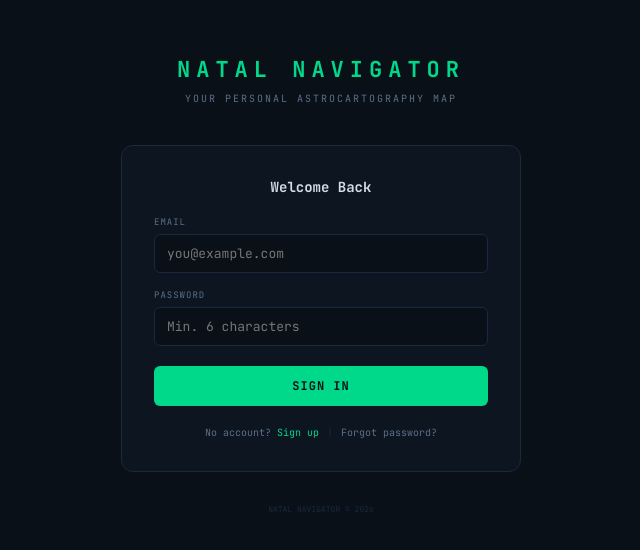
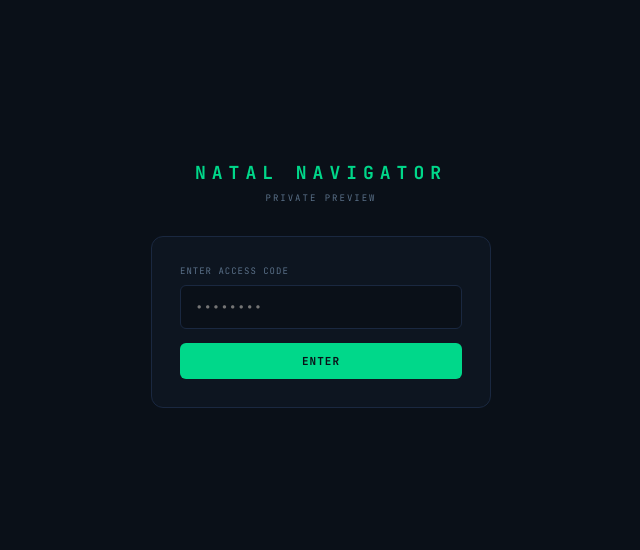
Before and after one commit to Prometheus1717/Firma-designs, a React (Vite) app in the folder astrocartography/: page / in a window 1280 px wide. Before the commit this address led to /auth. Shown: the part 116-666 px from the top of the page, without its empty margins (319-959 px from the left). Built offline with nearby package versions, Linux system fonts and the light colour scheme.

Commit message:
Add password gate — site is private until ready
Visitors must enter access code 'ThriveMap' before seeing
anything. Uses sessionStorage so it persists per browser tab.

https://claude.ai/code/session_01PzAffEsW6hRjdxPk8STWAH

```diff
--- a/astrocartography/src/App.jsx
+++ b/astrocartography/src/App.jsx
@@ -1,3 +1,4 @@
+import { useState } from 'react';
 import { BrowserRouter, Routes, Route, Navigate } from 'react-router-dom';
 import { AuthProvider, useAuth } from './hooks/useAuth';
 import AuthPage from './pages/AuthPage';
@@ -5,6 +6,43 @@ import BirthDataPage from './pages/BirthDataPage';
 import Dashboard from './pages/Dashboard';
 
 const F = { fontFamily: 'JetBrains Mono, monospace' };
+const SITE_PASSWORD = 'ThriveMap';
+
+function GateScreen({ onUnlock }) {
+  const [pw, setPw] = useState('');
+  const [err, setErr] = useState(false);
+  function handleSubmit(e) {
+    e.preventDefault();
+    if (pw === SITE_PASSWORD) {
+      sessionStorage.setItem('nn_access', '1');
+      onUnlock();
+    } else {
+      setErr(true);
+      setTimeout(() => setErr(false), 1500);
+    }
+  }
+  return (
+    <div style={{ minHeight: '100vh', background: '#0A1018', display: 'flex', flexDirection: 'column', alignItems: 'center', justifyContent: 'center', padding: 20 }}>
+      <div style={{ ...F, fontSize: 18, fontWeight: 700, color: '#00D88A', letterSpacing: 6, marginBottom: 8 }}>NATAL NAVIGATOR</div>
+      <div style={{ ...F, fontSize: 9, color: '#5A7088', letterSpacing: 2, marginBottom: 32 }}>PRIVATE PREVIEW</div>
+      <form onSubmit={handleSubmit} style={{ width: '100%', maxWidth: 340, background: '#0D1520', border: '1px solid #1A2840', borderRadius: 12, padding: 28 }}>
+        <label style={{ ...F, fontSize: 9, color: '#5A7088', letterSpacing: 1, display: 'block', marginBottom: 8 }}>ENTER ACCESS CODE</label>
+        <input
+          type="password"
+          value={pw}
+          onChange={e => setPw(e.target.value)}
+          autoFocus
+          style={{ width: '100%', padding: '12px 14px', background: '#0A1018', border: `1px solid ${err ? '#F04060' : '#1A2840'}`, borderRadius: 6, color: '#D0DDE8', ...F, fontSize: 14, outline: 'none', boxSizing: 'border-box', transition: 'border-color .3s' }}
+          placeholder="••••••••"
+        />
+        {err && <div style={{ ...F, fontSize: 9, color: '#F04060', marginTop: 8 }}>Wrong code. Try again.</div>}
+        <button type="submit" style={{ width: '100%', padding: '11px 0', background: '#00D88A', border: 'none', borderRadius: 6, color: '#0A1018', ...F, fontSize: 11, fontWeight: 700, letterSpacing: 1, cursor: 'pointer', marginTop: 14 }}>
+          ENTER
+        </button>
+      </form>
+    </div>
+  );
+}
 
 function LoadingScreen() {
   return (
@@ -47,6 +85,10 @@ function SmartRedirect() {
 }
 
 export default function App() {
+  const [unlocked, setUnlocked] = useState(() => sessionStorage.getItem('nn_access') === '1');
+
+  if (!unlocked) return <GateScreen onUnlock={() => setUnlocked(true)} />;
+
   return (
     <BrowserRouter>
       <AuthProvider>
```
